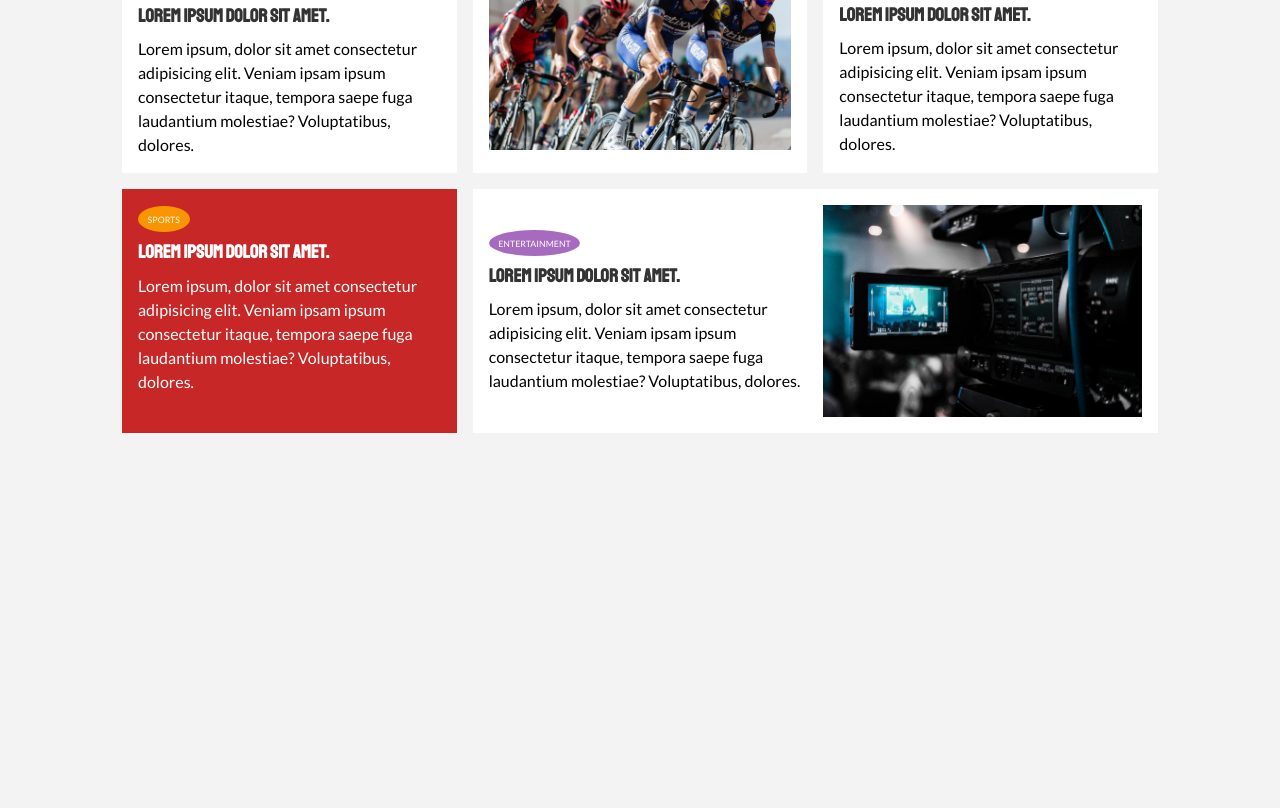
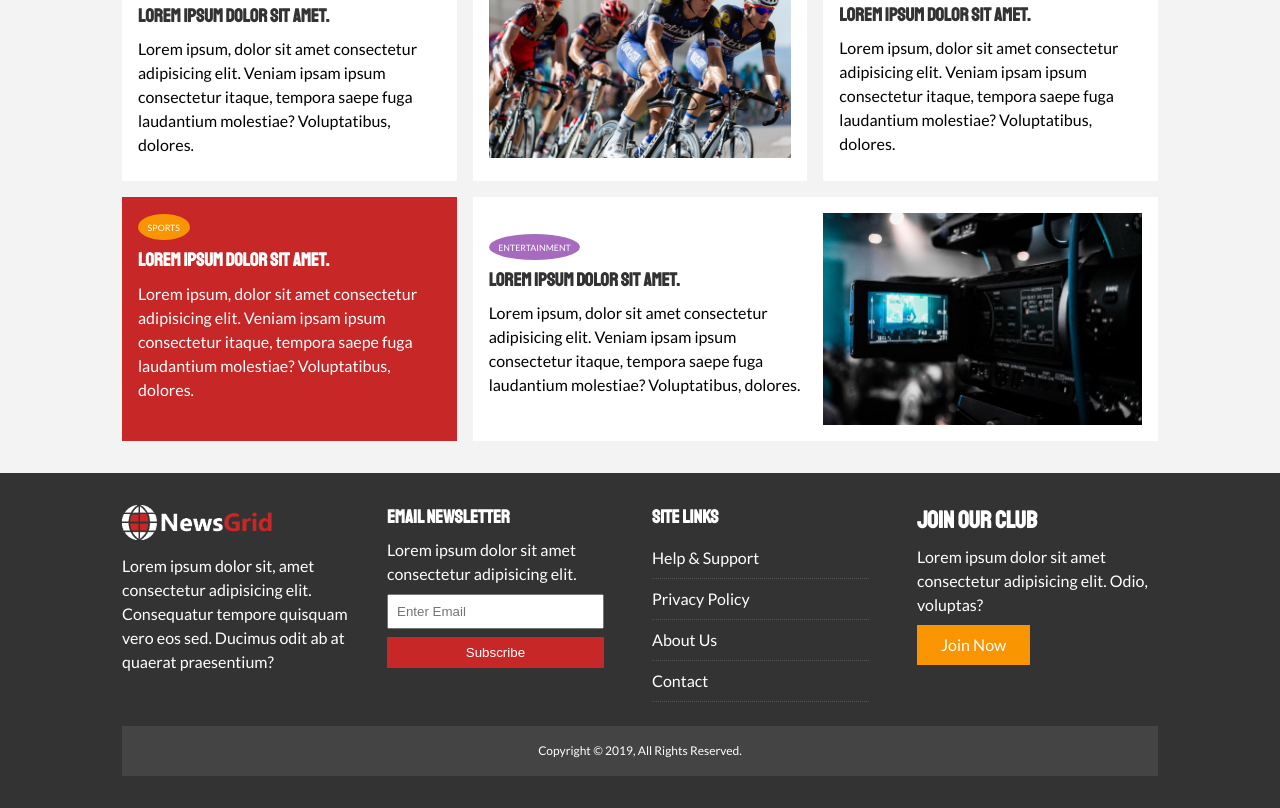
Before and after one commit to DrMalina/Traversy-NewsGrid, a website: page index.html in a window 1280 px wide. Shown: the part 1126-1934 px from the top of the page. Before the commit the page ends 1591 px from the top, so only its background shows below. Drawn offline with Linux system fonts and the light colour scheme.

Commit message:
About Page

```diff
--- a/index.html
+++ b/index.html
@@ -107,5 +107,42 @@
             </div>
         </div>
     </section>
+
+    <!-- Footer -->
+    <footer id="footer" class="footer py-2">
+        <div class="footer__container container">
+            <div>
+                <img src="../../img/logo_light.png" class="footer__img" alt="NewsGrid">
+                <p>Lorem ipsum dolor sit, amet consectetur adipisicing elit. Consequatur tempore quisquam vero eos sed. Ducimus odit ab at quaerat praesentium?</p>
+            </div>
+            <div>
+                <h3>Email Newsletter</h3>
+                <p>Lorem ipsum dolor sit amet consectetur adipisicing elit.</p>
+                <form>
+                    <input type="email" placeholder="Enter Email">
+                    <input type="submit" value="Subscribe" class="btn btn--primary">
+                </form>
+            </div>
+            <div>
+                <h3>Site Links</h3>
+                <ul class="list footer__list">
+                    <li><a href="#" class="link" >Help & Support</a></li>
+                    <li><a href="#" class="link" >Privacy Policy</a></li>
+                    <li><a href="#" class="link" >About Us</a></li>
+                    <li><a href="#" class="link" >Contact</a></li>
+                </ul>
+            </div>
+            <div>
+                <h2>Join Our Club</h2>
+                <p>Lorem ipsum dolor sit amet consectetur adipisicing elit. Odio, voluptas?</p>
+                <a href="#" class="btn btn--secondary link">Join Now</a>
+            </div>
+            <div>
+                <p>
+                    Copyright &copy; 2019, All Rights Reserved.
+                </p>
+            </div>
+        </div>
+    </footer>
 </body>
 </html>
--- a/scss/main.scss
+++ b/scss/main.scss
@@ -29,9 +29,10 @@ a {
     text-decoration: none;
 }
 
-.list {
-    list-style: none;
+p {
+    margin: .5rem 0;
 }
+
 
 img {
     width: 100%;
@@ -132,6 +133,11 @@ img {
 .p-1 { padding: 1.5rem }
 .p-2 { padding: 2rem }
 .p-3 { padding: 3rem }
+
+.list {
+    list-style: none;
+}
+
 
 
 /* Navigation */
@@ -237,3 +243,65 @@ img {
 
     }
 }
+
+/* Footer */
+.footer {
+    background: var(--dark-color);
+    color: #fff;
+
+    &__img {
+        width: 150px;
+    }
+
+    &__container {
+       display: grid;
+       grid-template-columns: repeat(4, 1fr);
+       grid-gap: 1.5rem;
+
+       & > *:last-child {
+           background: #444;
+           grid-column: 1 / -1;
+           padding: .5rem;
+           text-align: center;
+           font-size: .75rem;
+       }
+
+       input[type='email'] {
+           width: 90%;
+           padding: .5rem;
+           margin-bottom: .5rem;
+       }
+
+       input[type='submit'] {
+           width: 90%;
+       }
+    }
+
+    & {
+        li {
+            padding: .5rem 0;
+            border-bottom: #555 dotted 1px;
+            width: 90%;
+
+            a:hover {
+                color: var(--primary-color);
+            }
+        }
+    }
+
+    .link {
+        color: #fff;
+    }
+}
+
+/* Inner page */
+.page-container {
+    display: grid;
+    grid-template-columns: 5fr 2fr;
+    margin: 2rem 0;
+    grid-gap: 1.5rem;
+
+    &> *:first-child {
+        grid-row: 1 / span 3;
+    }
+}
```
Also changed, not shown: about.html (+85 -0 lines), dist/css/main.css.
